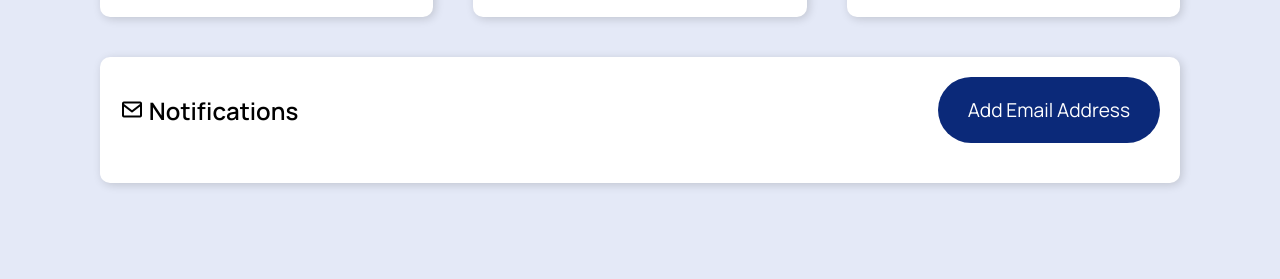
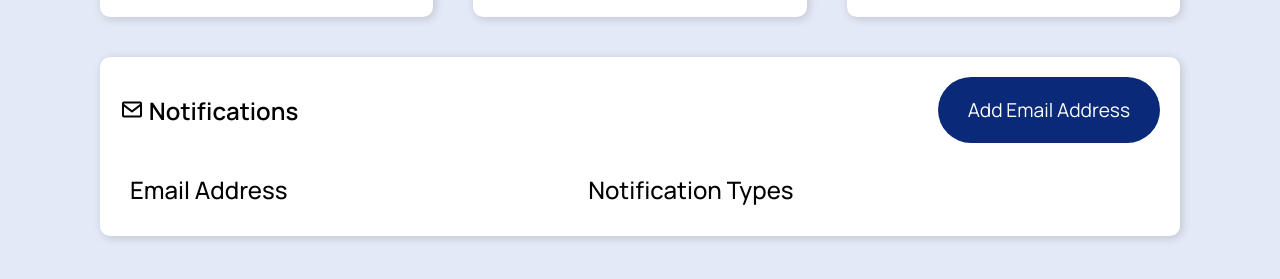
Before and after one commit to 3mcnate/plantwatch, a plain HTML site: page webpage/index.html in a window 1280 px wide. Shown: the part 587-866 px from the top of the page. Before the commit the page ends 820 px from the top, so only its background shows below. Drawn offline with nearby package versions, Linux system fonts and the light colour scheme; no server answers; a script that the page names is missing.

Commit message:
minor website change

```diff
--- a/webpage/index.html
+++ b/webpage/index.html
@@ -133,7 +133,14 @@
       <div class="card-title-icon"><button class="add-email-address">Add Email Address</button></div>
     </div>
     <table class="email-list">
-
+      <tr>
+        <th>
+          Email Address
+        </th>
+        <th>
+          Notification Types
+        </th>
+      </tr>
     </table>
   </div>
 
```
